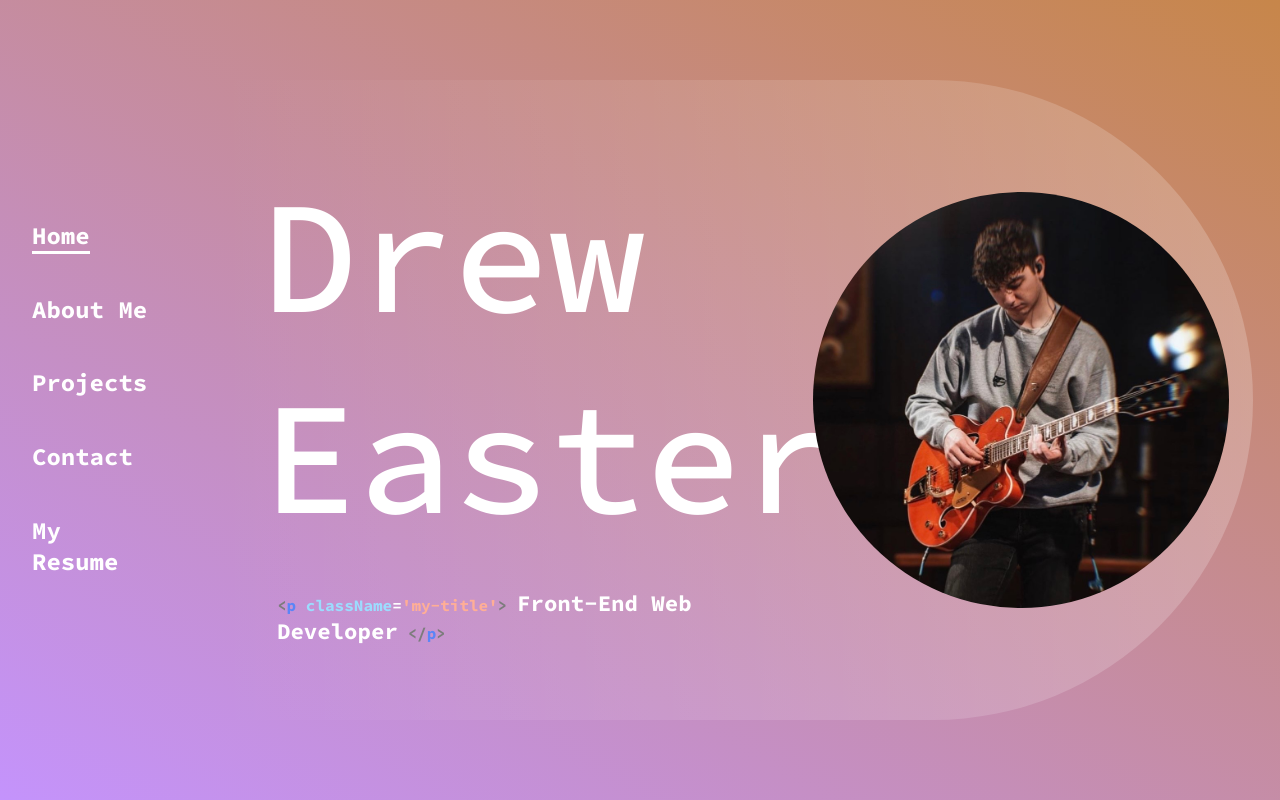
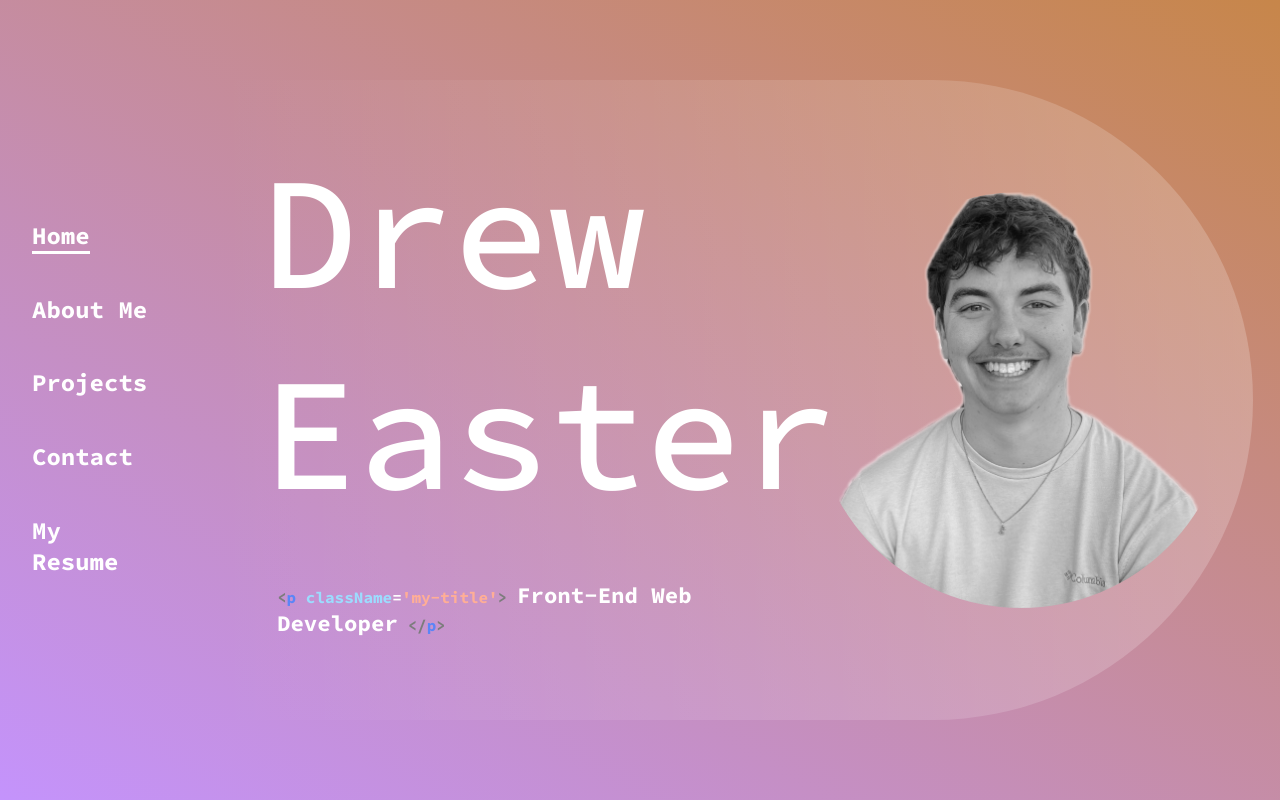
Before and after one commit to drewheaster/portfolio, a React (Create React App) app: page / in a window 1280 px wide. Built offline with nearby package versions, Linux system fonts and the light colour scheme.

Commit message:
added styling to homepage

```diff
--- a/src/components/HomePage/HomePage.js
+++ b/src/components/HomePage/HomePage.js
@@ -1,6 +1,6 @@
 import React, { useEffect, useState } from "react";
 import "./style.css";
-import ProfileImg from '../../assets/images/IMG_3842.jpg';
+import ProfileImg from '../../assets/images/profile-image.png';
 
 export default function HomePage(props) {
     return (
--- a/src/components/HomePage/style.css
+++ b/src/components/HomePage/style.css
@@ -15,6 +15,7 @@
     display: flex;
     justify-content: space-between;
     align-items: center;
+    animation: slide-in 0.7s;
 }
 
 .home-title-container {
@@ -34,7 +35,7 @@
     font-family: "Source Code Pro";
     font-size: 10rem;
     font-weight: 500;
-    margin: 0 0 2rem 0;
+    margin: 0 0 3rem 0;
 }
 
 .home-desc {
@@ -43,6 +44,7 @@
     font-family: "Source Code Pro";
     font-size: 1rem;
     margin: 0 1rem;
+    margin-bottom: 2rem;
     font-weight: 700;
 }
 
@@ -70,4 +72,35 @@
     width: 40%;
     border-radius: 50%;
     margin-right: 4rem;
+    filter: grayscale(100%);
+    visibility: hidden;
+    animation: fade-in 0.7s 0.3s;
+    animation-fill-mode: forwards;
 }
+
+
+/* Animations */
+
+@keyframes slide-in {
+    0% {
+        opacity: 0;
+        transform: translateX(-6rem);
+    }
+
+    100% {
+        opacity: 1;
+    }
+}
+
+@keyframes fade-in {
+    0% {
+        opacity: 0;
+        transform: scale(70%);
+    }
+
+    100% {
+        visibility: visible;
+        opacity: 1;
+        transform: scale(100%);
+    }
+}
```
Also changed, not shown: src/assets/images/profile-image.png (added).
